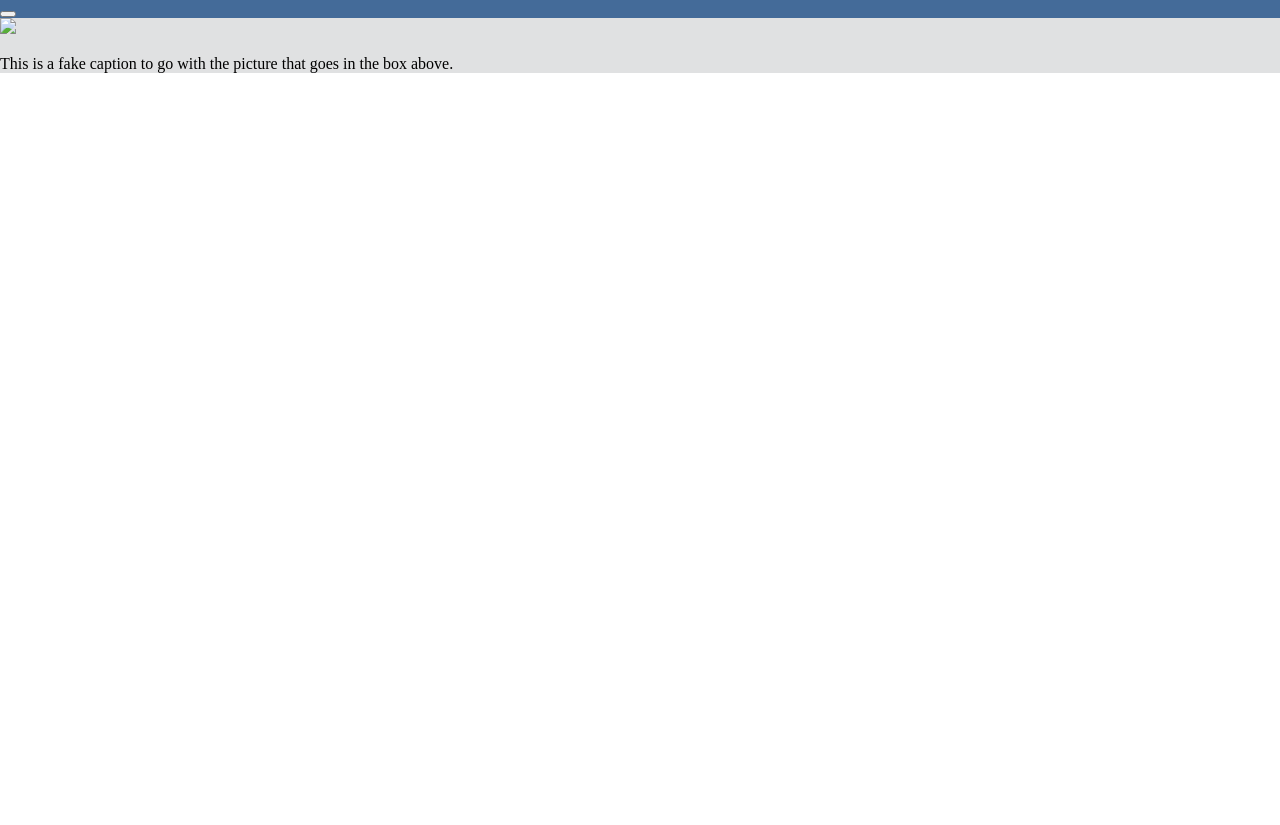
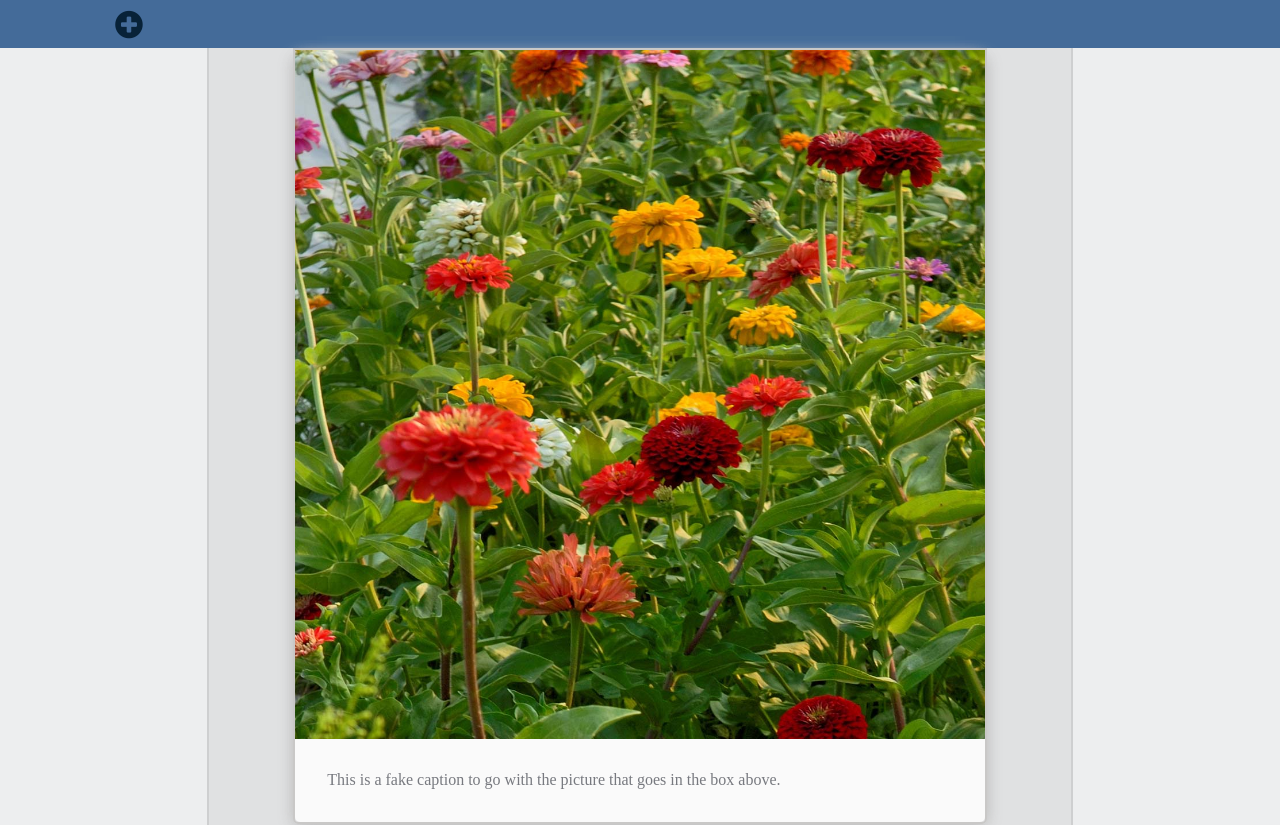
Before and after one commit to DanBuda11/instagram-clone, a plain HTML site: page index.html in a window 1280 px wide. Shown: the top 825 px of the page. Before the commit the page ends 800 px from the top, so only its background shows below. Drawn offline with nearby package versions, Linux system fonts and the light colour scheme.

Commit message:
Styling Done

```diff
--- a/index.html
+++ b/index.html
@@ -3,24 +3,43 @@
 	<head>
 		<title></title>
 		<link rel="stylesheet" type="text/css" href="https://cdnjs.cloudflare.com/ajax/libs/normalize/4.0.0/normalize.min.css">
+		<link rel="stylesheet" href="https://maxcdn.bootstrapcdn.com/font-awesome/4.5.0/css/font-awesome.min.css">
 		<link rel="stylesheet" type="text/css" href="styles/main.css">
 	</head>
 	<body>
 		<header>
-			<button></button>
+			<div class="headerBox">
+				<a href="#" class="headerButton"><i class="fa fa-plus-circle fa-2x"></i></a>
+			</div>
 		</header>
 		<section class="outerShell">
-				<div class="innerShell">
+			<div class="innerShell">
+				<div class="postBox">
 					<div class="imgBox">
-						<img src="#"/>
+						<img src="Flowers.jpg"/>
 					</div>
 					<div class="captionBox">
 						<p>This is a fake caption to go with the picture that goes in the box above.</p>
 					</div>
 				</div>
+				<div class="postBox">
+					<div class="imgBox">
+						<img src="dome.jpg"/>
+					</div>
+					<div class="captionBox">
+						<p>This is a fake caption to go with the picture that goes in the box above.</p>
+					</div>
+				</div>
+				<div class="postBox">
+					<div class="imgBox">
+						<img src="austin_skyline.jpg"/>
+					</div>
+					<div class="captionBox">
+						<p>This is a fake caption to go with the picture that goes in the box above.</p>
+					</div>
+				</div>
+			</div>
 		</section>
-
-
 		<script type="text/javascript" src="https://code.jquery.com/jquery-2.2.2.min.js" integrity="sha256-36cp2Co+/62rEAAYHLmRCPIych47CvdM+uTBJwSzWjI=" crossorigin="anonymous"></script>
 		<script type="text/javascript" src="scripts/main.js"></script>
 	</body>
--- a/styles/main.css
+++ b/styles/main.css
@@ -1,9 +1,22 @@
 header {
 	background-color: #446b99;
+	line-height: 3em;
+}
+
+.headerBox {
+	background-color: #446b99;
+	width: 70%;
+	margin: 0 auto;
+	text-align: left;
 }
 
 .headerButton {
+	margin-left: -0.8em;
+}
 
+i {
+	vertical-align: middle;
+	color: #082238;
 }
 
 .outerShell {
@@ -12,6 +25,15 @@ header {
 
 .innerShell {
 	background-color: #e0e1e2;
+	padding-bottom: 1em;
+}
+
+.postBox {
+	width: 70%;
+	border: 2px solid #c9c8c7;
+	margin: 0 auto 2em auto;
+	border-radius: 0 0 5px 5px;
+	box-shadow: 5px 5px 15px -5px #c3c3c3, 0 5px 15px -5px #c3c3c3, -5px 5px 15px -5px #c3c3c3;
 }
 
 .imgBox {
@@ -19,13 +41,35 @@ header {
 }
 
 img {
-
+	width: 100%;
+	height: auto;
+	display: block;
 }
 
 .captionBox {
-
+	background-color: #fafafa;
+	padding: 2em;
+	border-radius: 0 0 5px 5px;
 }
 
 p {
+	color: #77797f;
+	margin: 0;
+}
 
+@media (min-width: 600px) {
+	.innerShell {
+		border-left: solid 2px #cecfd0;
+		border-right: solid 2px #cecfd0;
+		margin: 0 auto;
+		width: 67.33%;
+	}
+
+	.headerBox {
+		width: 80%;
+	}
+
+	.postBox {
+		width: 80%;
+	}
 }
```
Also changed, not shown: Flowers.jpg (added), austin_skyline.jpg (added), dome.jpg (added), 1 other file.
